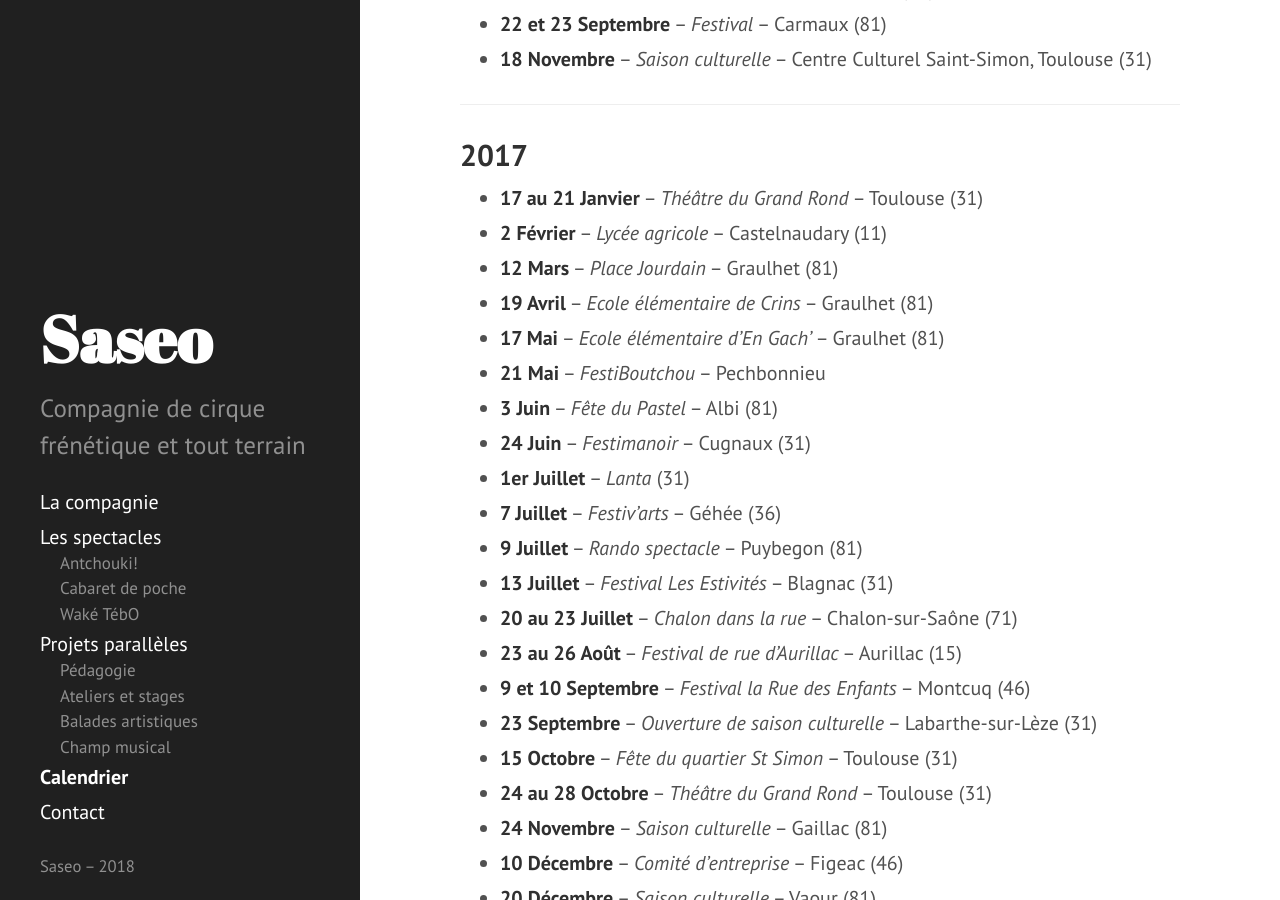
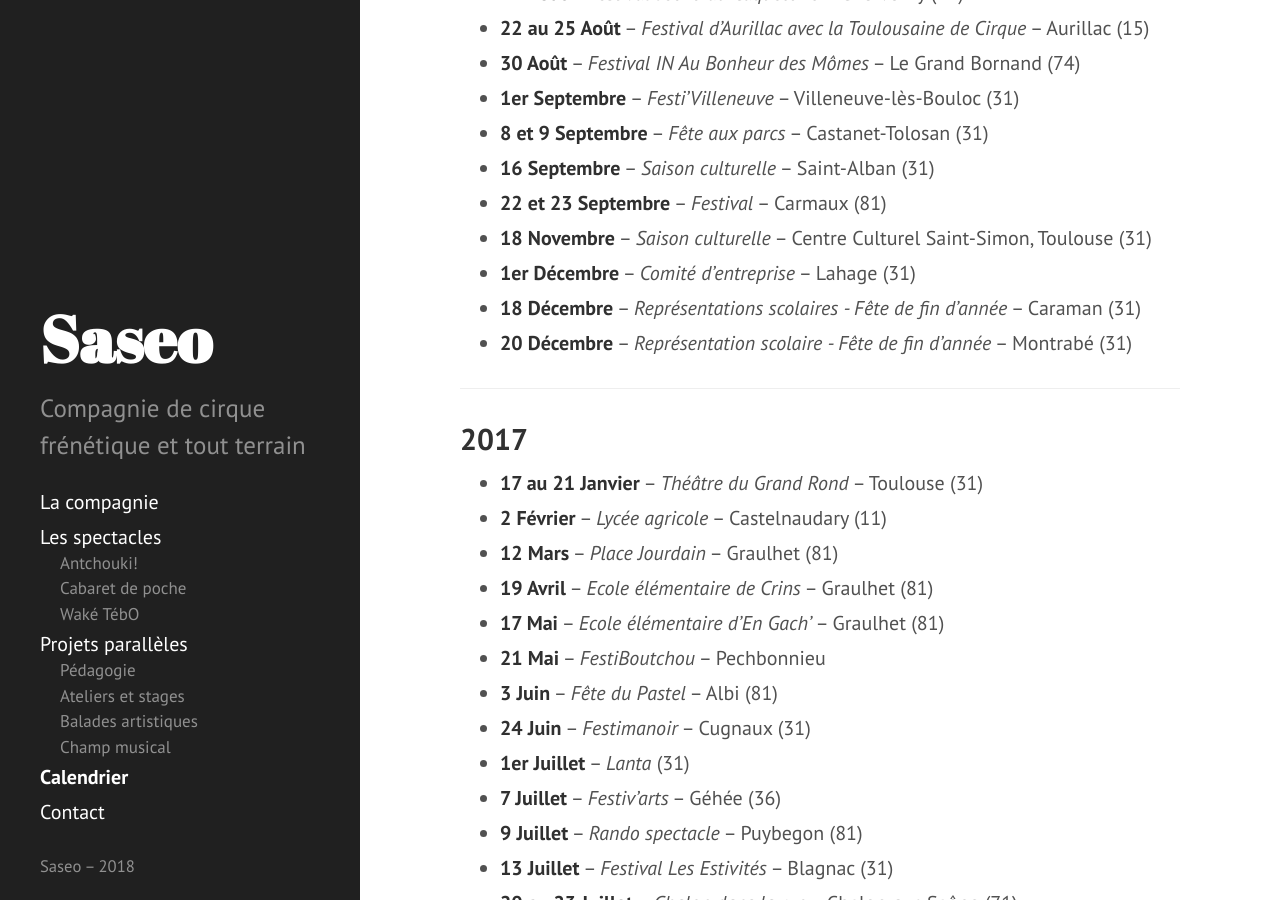
Before and after one commit to rizoom/saseo.org, a Jekyll site: the page built from calendrier.md, in a window 1280 px wide and 900 px high, scrolled down 1134 px. Built offline with Jekyll 4.4.1, drawn with Linux system fonts in a browser that asks for light colours; some of the changed text lies outside the part shown.

Commit message:
mise à jour calendrier 2018 + ajout calendrier 2019 "en cours"
Lorraine

```diff
--- a/calendrier.md
+++ b/calendrier.md
@@ -2,6 +2,14 @@
 layout: page
 title: Calendrier
 sidebar_order: 3
+---
+
+## 2019
+
+<p class="message">
+  <i class="fa fa-exclamation-triangle" aria-hidden="true"></i><span class="ml-2">En construction...</span>
+</p>
+
 ---
 
 ## 2018
@@ -35,6 +43,9 @@
 - **16 Septembre** -- _Saison culturelle_ -- Saint-Alban (31)
 - **22 et 23 Septembre** -- _Festival_ -- Carmaux (81)
 - **18 Novembre** -- _Saison culturelle_ -- Centre Culturel Saint-Simon, Toulouse (31)
+- **1er Décembre** -- _Comité d'entreprise_ -- Lahage (31)
+- **18 Décembre** -- _Représentations scolaires - Fête de fin d'année_ -- Caraman (31)
+- **20 Décembre** -- _Représentation scolaire - Fête de fin d'année_ -- Montrabé (31)
 
 ---
 
```
